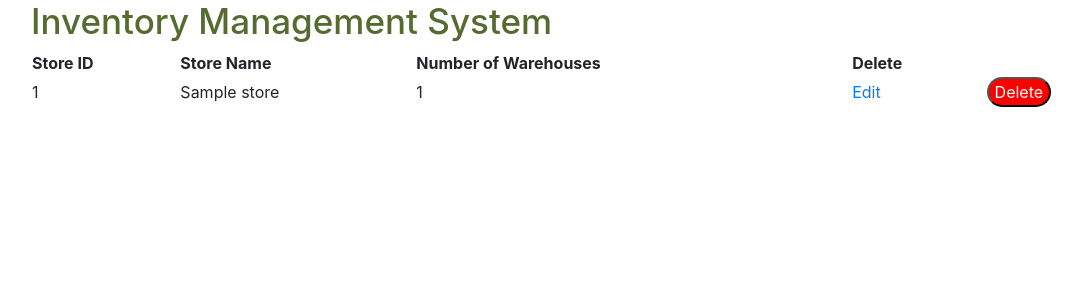
After one commit to jjyeow/inventory-management, a Python web app: template templates/view_all.html in a window 1280 px wide. The commit adds this page. Shown: the top 300 px of the page, without its empty margins (54-1136 px from the left). Run offline with Jinja, Linux system fonts and the light colour scheme; the template is opened without the code that fills it: most values are stand-ins (such as "Sample title", 1, 10 or a date in 2020); some libraries are stand-ins or nearby versions.

Commit message:
added delete and edit function on index page

```diff
--- a/templates/index.html
+++ b/templates/index.html
@@ -15,6 +15,7 @@
     {% endwith %}
     <h2>Homepage Woohoo</h2>
     <a href="{{url_for('shop')}}">Add a store!</a>&nbsp&nbsp&nbsp&nbsp&nbsp&nbsp
-    <a href="{{url_for('warehouse')}}">Add a warehouse</a>
+    <a href="{{url_for('shop_index')}}">View all store!</a>&nbsp&nbsp&nbsp&nbsp&nbsp&nbsp
+    <a href="{{url_for('warehouse')}}">Add a warehouse!</a>&nbsp&nbsp&nbsp&nbsp&nbsp&nbsp
 {#{%endif%}#}
 {% endblock %}
--- /dev/null
+++ b/templates/view_all.html
@@ -0,0 +1,36 @@
+{% extends "_layout.html" %}
+{% block content %}
+<table class = "index_table" style="width: 100%;">
+    <thead>
+        <tr>
+            <th scope="col">Store ID</th>
+            <th scope="col">Store Name</th>
+            <th scope="col">Number of Warehouses</th>
+            <th scope="col">Delete</th>
+        </tr>
+    </thead>
+    <tbody>
+        {% for stores in all_stores %}
+
+        <tr>
+            <td scope="col">{{stores.id}}</td>
+            <td scope="col">{{stores.name}}</td>
+            <td>{{(stores.warehouses | length)}}</td>
+            <td>
+            <a href="{{url_for('view_shop', store_id_view = stores.id)}}" method="POST" style="border: 20px;">Edit</a>&nbsp&nbsp&nbsp&nbsp&nbsp&nbsp
+            </td>
+            <td>
+
+            <form action="{{ url_for('delete_shop') }}" method="POST">
+                <button type="submit" name="store_to_delete" value="{{stores.id}}" style="border-radius: 20px; color: white; background-color: red;">Delete</button>
+            </form>
+
+            </td>
+
+        </tr>
+        {% endfor %}
+
+    </tbody>
+</table>
+
+{% endblock %}
--- a/templates/warehouse.html
+++ b/templates/warehouse.html
@@ -3,7 +3,7 @@
 <form action= "{{url_for('warehouse_form')}}" method = "POST">
     <div class = "inv_management">
 
-        <h1>Adding a warehouse</h1>
+        <h1>Adding a warehouse!</h1>
         <label for="location_name">Warehouse location: </label>
         <input type='text' name='location_name' class="inv_management" />
     </div>
```
Also changed, not shown: server.py (+33 -0 lines).
